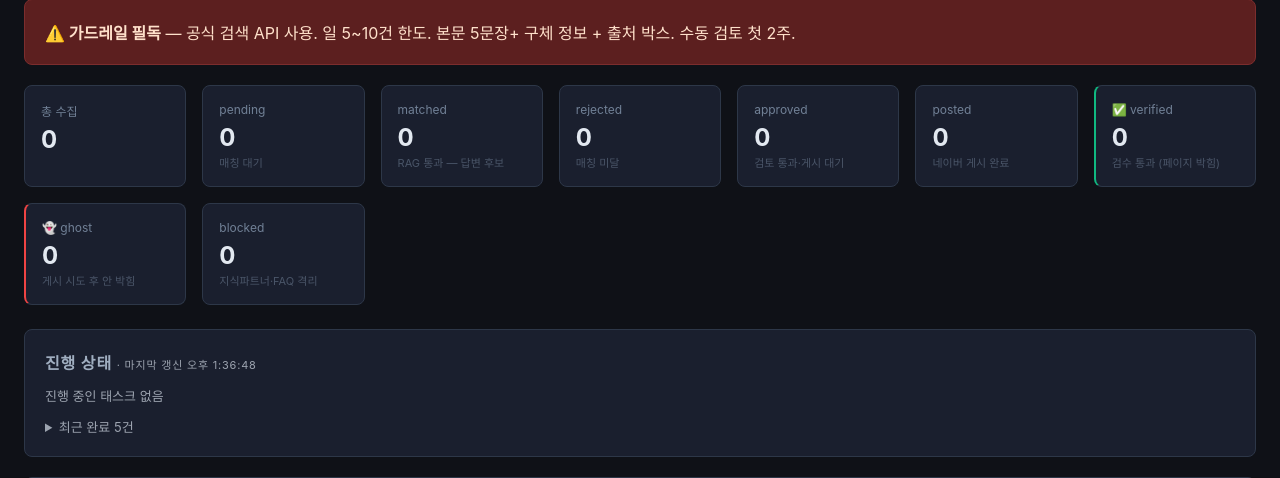
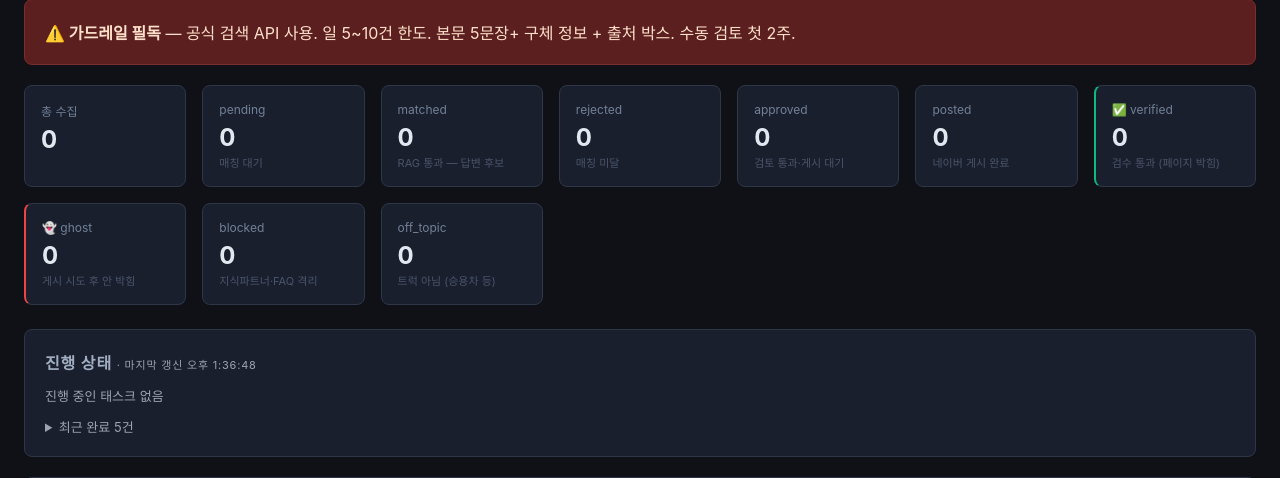
Before and after one commit to mdhong13/ad-optimizer, a FastAPI app: page /knowin in a window 1280 px wide. Shown: the part 133-611 px from the top of the page. Run offline with FastAPI, Linux system fonts and the light colour scheme; data that the repository does not hold is empty.

Commit message:
feat(knowin): 트럭 토픽 필터 + 카드 본문 전체 표시
발견: 큐 절반 이상이 외제 승용차 질문 (BMW/벤츠/산타페 등).
원인: 키워드 풀에 '녹스센서'·'DPF'·'요소수' 같이 트럭·승용차 공통 부품
박혀있어서 네이버 검색이 승용차도 가져옴. 트럭 도메인 답변자 신뢰도 누적 측면
에서도 비트럭 질문 답변은 해로움.

추가:
- _TRUCK_TOPIC_KEYWORDS 50+ 키워드 (차종/톤급/모델/행정/업종어)
- _is_truck_topic(text) — 9/9 단위 통과
  · 트럭 본문 통과: 5톤 윙바디·1톤 포터·화물기사·25.5톤 덤프트럭
  · 격리 대상: BMW G30 520D·벤츠 220d·산타페TM·수입차 엔진마운트
- _match_task: body 확보 후 비트럭 → status=off_topic 격리 (rejected 와 묶어 카운트)
- _backfill_body_task: 옛 matched/approved 도 백필 시점에 off_topic 검사 + 격리
  · 우선순위: already_answered > answer_blocked > off_topic
- stats + queue_stats: off_topic 카운트
- stat grid: "off_topic — 트럭 아님 (승용차 등)" 박스

카드 본문 표시:
- body_plain[:600] 잘림 제거 → 전체 표시 + max-height 400px 스크롤
- 길이 표시 "(원본 fetch · NNN자)"
- description_plain 도 400자 자르기 제거 + 300px 스크롤
  · 사용자 발견: 질문 결론이 마지막 문장에 있음 — "70만원이 적정한가요?"
    이런 핵심이 잘려서 답변 LLM 컨텍스트·사용자 판단 모두 빗나감

```diff
--- a/web/routes/knowin.py
+++ b/web/routes/knowin.py
@@ -34,6 +34,37 @@ def _question_text(q: dict) -> str:
     title = (q.get("title_plain") or "").strip()
     body = (q.get("body_plain") or "").strip() or (q.get("description_plain") or "").strip()
     return (title + " " + body).strip()
+
+
+# ── 트럭 토픽 필터 ─────────────────────────────────────────
+# 키워드 검색이 일반 부품명 (녹스센서/DPF/요소수) 도 포함해서 외제 승용차
+# 질문이 큐 절반 이상 차지. 본문에 트럭·화물차 시그널 없으면 격리.
+_TRUCK_TOPIC_KEYWORDS = [
+    # 차종·톤급
+    "트럭", "화물차", "화물자동차", "화물 운송", "화물운송",
+    "카고", "윙바디", "윙탑", "탑차", "냉동차", "냉장차",
+    "덤프", "압롤", "추레라", "트랙터",
+    "1톤", "1.4톤", "2.5톤", "3.5톤", "5톤", "8톤", "9.5톤",
+    "11톤", "14톤", "18톤", "25톤", "25.5톤",
+    # 트럭 차종 모델
+    "포터", "봉고", "리베로", "마이티", "메가트럭", "프리마", "트라고",
+    "노부스", "파맥스", "엑시언트", "콘트라스트",
+    # 트럭 행정·자격
+    "화물자격증", "화물 자격증", "화물운송종사",
+    "축중량", "축하중", "과적", "톤급", "총중량", "적재량",
+    # 트럭 사업·업종 키워드
+    "지입", "용차", "화물기사", "기사님", "운수사업",
+]
+
+
+def _is_truck_topic(text: str) -> bool:
+    """본문에 트럭·화물차 시그널 키워드 있는지"""
+    if not text:
+        return False
+    for kw in _TRUCK_TOPIC_KEYWORDS:
+        if kw in text:
+            return True
+    return False
 
 
 def _ensure_body(q: dict) -> dict:
@@ -202,6 +233,7 @@ async def knowin_overview(request: Request):
         "approved": coll.count_documents({"status": "approved"}),
         "posted": coll.count_documents({"status": "posted"}),
         "blocked": coll.count_documents({"status": "blocked"}),
+        "off_topic": coll.count_documents({"status": "off_topic"}),
         "verified": coll.count_documents({"status": "posted", "verified": True}),
         "ghost": coll.count_documents({
             "status": {"$in": ["posted", "approved"]},
@@ -370,6 +402,16 @@ def _match_task(limit: int):
                 coll.update_one({"_id": q["_id"]}, {"$set": {"status": "rejected"}})
                 _task_update(task_id, inc_rejected=1)
                 continue
+
+            # 3) 트럭 토픽 필터 — 외제 승용차 등 비트럭 질문 격리
+            if not _is_truck_topic(text):
+                coll.update_one(
+                    {"_id": q["_id"]},
+                    {"$set": {"status": "off_topic"}},
+                )
+                _task_update(task_id, inc_rejected=1)
+                continue
+
             m = match_question(text)
             if m.matched:
                 coll.update_one(
@@ -470,7 +512,7 @@ def _backfill_body_task(limit: int):
                 now = datetime.now(timezone.utc)
                 if meta.body:
                     update["body_plain"] = meta.body
-                # 우선순위: already_answered > answer_blocked
+                # 우선순위: already_answered > answer_blocked > off_topic
                 if meta.already_answered:
                     update["already_answered"] = True
                     update["answered_by"] = meta.answered_by
@@ -483,6 +525,11 @@ def _backfill_body_task(limit: int):
                     update["blocked_reason"] = meta.blocked_reason
                     update["status"] = "blocked"
                     blocked_n += 1
+                elif meta.body:
+                    # body 확보됐고 차단·본인답 아님 — 트럭 토픽 검사
+                    text_for_topic = ((q.get("title_plain") or "") + " " + meta.body).strip()
+                    if not _is_truck_topic(text_for_topic):
+                        update["status"] = "off_topic"
                 if update:
                     coll.update_one({"_id": q["_id"]}, {"$set": update})
                     # already_answered 면 answers 컬렉션도 마킹
@@ -544,6 +591,7 @@ async def knowin_tasks_status():
         "approved": qcoll.count_documents({"status": "approved"}),
         "posted": qcoll.count_documents({"status": "posted"}),
         "blocked": qcoll.count_documents({"status": "blocked"}),
+        "off_topic": qcoll.count_documents({"status": "off_topic"}),
     }
     # datetime → isoformat
     def _serialize(t):
--- a/web/templates/knowin.html
+++ b/web/templates/knowin.html
@@ -19,6 +19,7 @@
   <div class="stat" style="border-left:2px solid #10b981;"><div class="label">✅ verified</div><div class="value" data-stat="verified">{{ stats.verified|default(0, true) }}</div><div class="sub">검수 통과 (페이지 박힘)</div></div>
   <div class="stat" style="border-left:2px solid #ef4444;"><div class="label">👻 ghost</div><div class="value" data-stat="ghost">{{ stats.ghost|default(0, true) }}</div><div class="sub">게시 시도 후 안 박힘</div></div>
   <div class="stat"><div class="label">blocked</div><div class="value" data-stat="blocked">{{ stats.blocked|default(0, true) }}</div><div class="sub">지식파트너·FAQ 격리</div></div>
+  <div class="stat"><div class="label">off_topic</div><div class="value" data-stat="off_topic">{{ stats.off_topic|default(0, true) }}</div><div class="sub">트럭 아님 (승용차 등)</div></div>
 </div>
 
 {% if ghosts %}
@@ -125,13 +126,13 @@
     <!-- 질문 본문 (body_plain 우선, 없으면 description 발췌) -->
     {% if q.body_plain %}
     <div style="background:#0a0f1a; border-left:2px solid #10b981; padding:10px 12px; margin-bottom:10px;">
-      <div style="font-size:11px; color:#10b981; margin-bottom:4px; font-weight:600;">📝 질문 본문 (원본 fetch)</div>
-      <div style="color:#e5e7eb; font-size:13px; line-height:1.6; white-space:pre-wrap;">{{ q.body_plain[:600] }}{% if q.body_plain|length > 600 %}...{% endif %}</div>
+      <div style="font-size:11px; color:#10b981; margin-bottom:4px; font-weight:600;">📝 질문 본문 (원본 fetch · {{ q.body_plain|length }}자)</div>
+      <div style="color:#e5e7eb; font-size:13px; line-height:1.6; white-space:pre-wrap; max-height:400px; overflow-y:auto;">{{ q.body_plain }}</div>
     </div>
     {% elif q.description_plain %}
     <div style="background:#3a2c1f; border-left:2px solid #f59e0b; padding:10px 12px; margin-bottom:10px;">
       <div style="font-size:11px; color:#fbbf24; margin-bottom:4px; font-weight:600;">⚠️ 검색 발췌 — 답변 본문 포함 가능. 원본 클릭 확인 필수.</div>
-      <div style="color:#cbd5e1; font-size:13px; line-height:1.6;">{{ q.description_plain[:400] }}</div>
+      <div style="color:#cbd5e1; font-size:13px; line-height:1.6; max-height:300px; overflow-y:auto;">{{ q.description_plain }}</div>
     </div>
     {% endif %}
 
```
